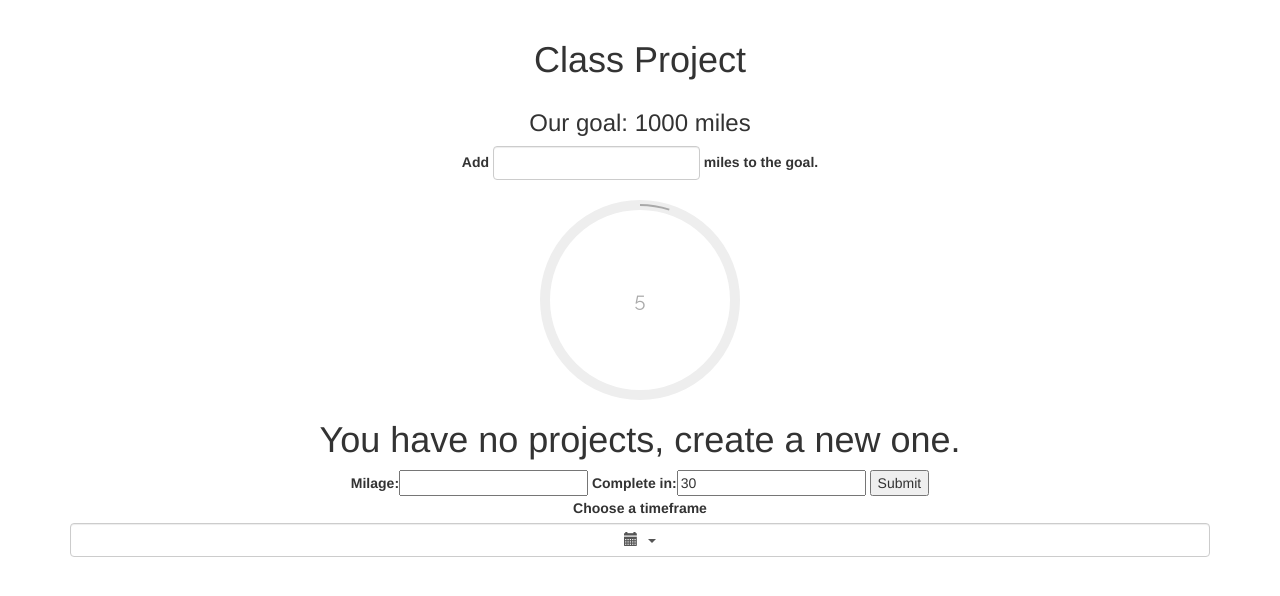
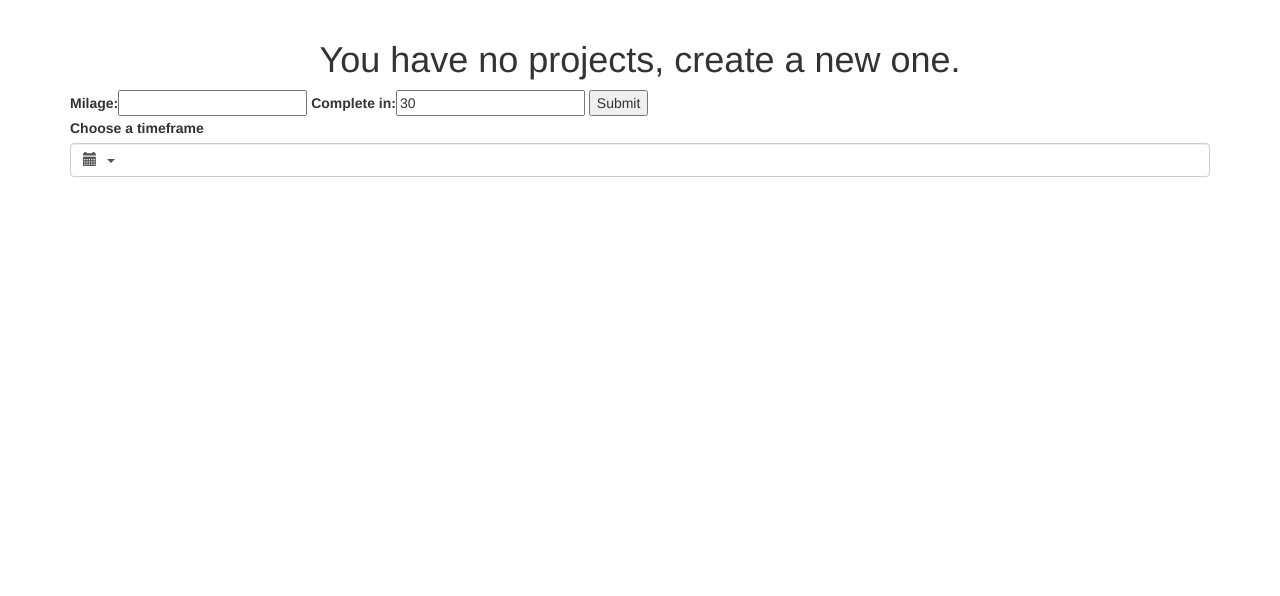
Before and after one commit to glasgow2016/team-6, a Django app: template codeforgood/templates/brake_classroom/project.html in a window 1280 px wide. Shown: the part 72-668 px from the top of the page. Run offline with Django 3.2, Linux system fonts and the light colour scheme; the template is opened without the code that fills it: values that come from a table or form of the project are taken from there, others are empty; some libraries are stand-ins or nearby versions.

Commit message:
fixed everything again for the 100th time

```diff
--- a/codeforgood/brake_classroom/views.py
+++ b/codeforgood/brake_classroom/views.py
@@ -15,6 +15,7 @@ def walking(request):
     #
     # def quiz(request):
     #     questions = Question.objects.all()
+
 
 def quiz(request):
     print("Request")
@@ -35,7 +36,6 @@ def cycling(request):
 
 
 def project(request):
-
     if request.method == 'GET':
         context = {}
         user_project = UserProject.objects.get(user=request.user)
--- a/codeforgood/templates/brake_classroom/project.html
+++ b/codeforgood/templates/brake_classroom/project.html
@@ -2,21 +2,6 @@
 {% load staticfiles %}
 
 {% block content %}
-    <div class="row heading-row text-center">
-        <h1>Class Project</h1>
-    </div>
-    <div class="row">
-        <div class="col-xs-12 text-center">
-            <h3>Our goal: 1000 miles</h3>
-            <form class="form-inline" id="add-new-distance" onsubmit="return addNewDistance();">
-                <div class="form-group">
-                    <label for="new-distance-input">Add</label>
-                    <input id="new-distance-input" class="form-control"/>
-                    <label>miles to the goal.</label>
-                </div>
-            </form>
-            <link href="https://fonts.googleapis.com/css?family=Raleway:400,300,600,800,900" rel="stylesheet" type="text/css">
-            <div id="progress-circle-container"></div>
 
     {% if user_project.project %}
         <div class="row heading-row text-center">
```
Also changed, not shown: codeforgood/add_user.py (added, +22 -0 lines), 1 other file.
